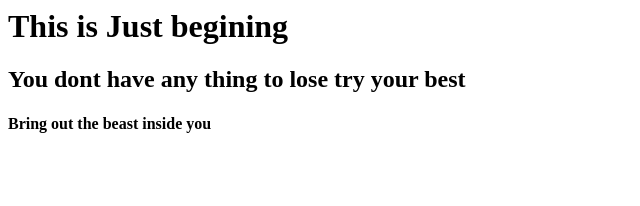
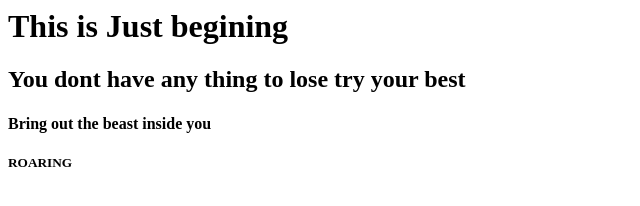
Before and after one commit to learnwithpassion25/hungryforsuccess, a plain HTML site: page index.html in a window 1280 px wide. Shown: the full height of the page, 0-640 px from the left. Drawn offline with Linux system fonts and the light colour scheme.

Commit message:
Changes made related to Application
Changes made related to Application

```diff
--- a/index.html
+++ b/index.html
@@ -6,6 +6,8 @@
   <h2> You dont have any thing to lose try your best</h2>
 
   <h4> Bring out the beast inside you</h4>
+
+  <h5>ROARING</h5>
 </body>
 
 </html>
```
